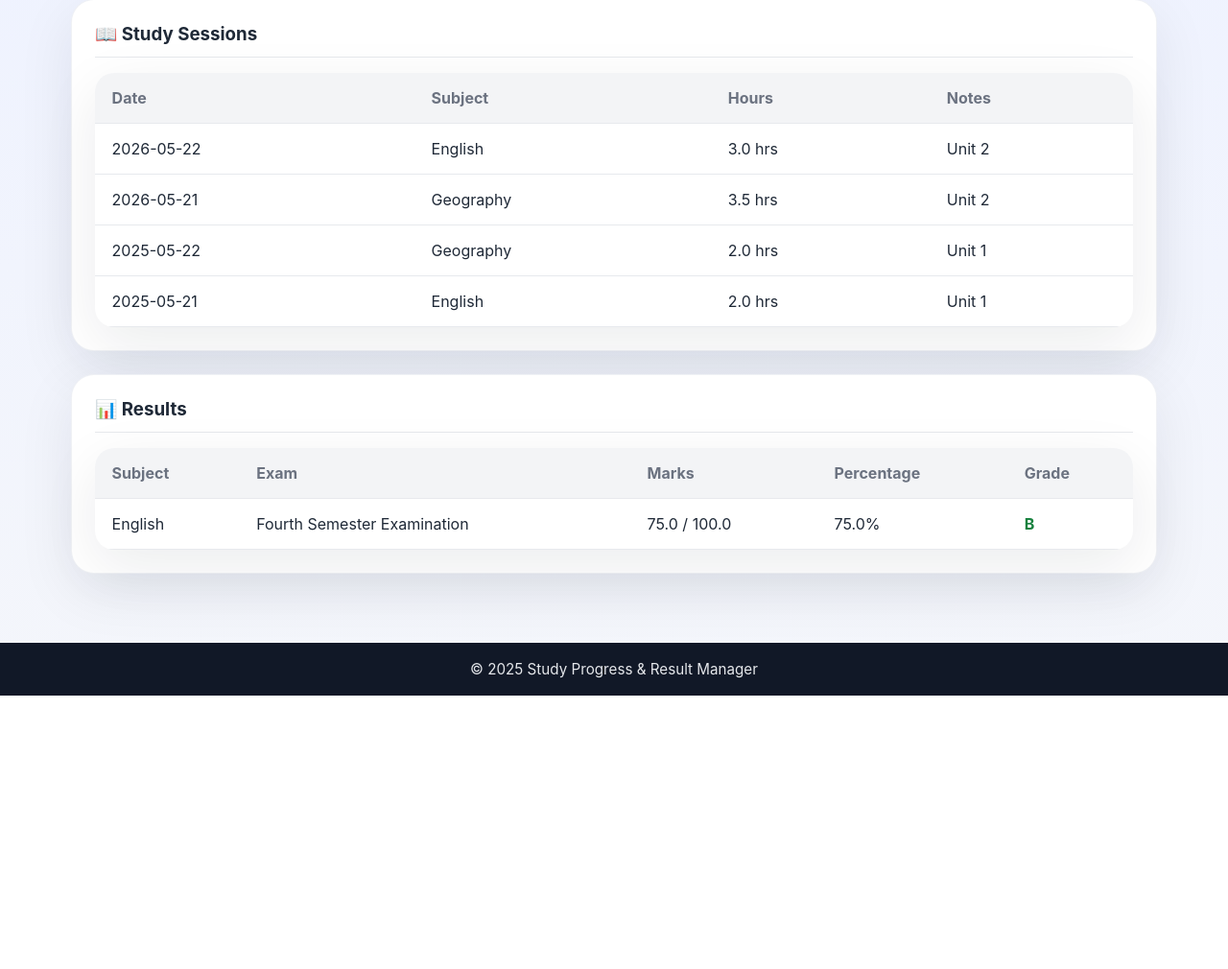
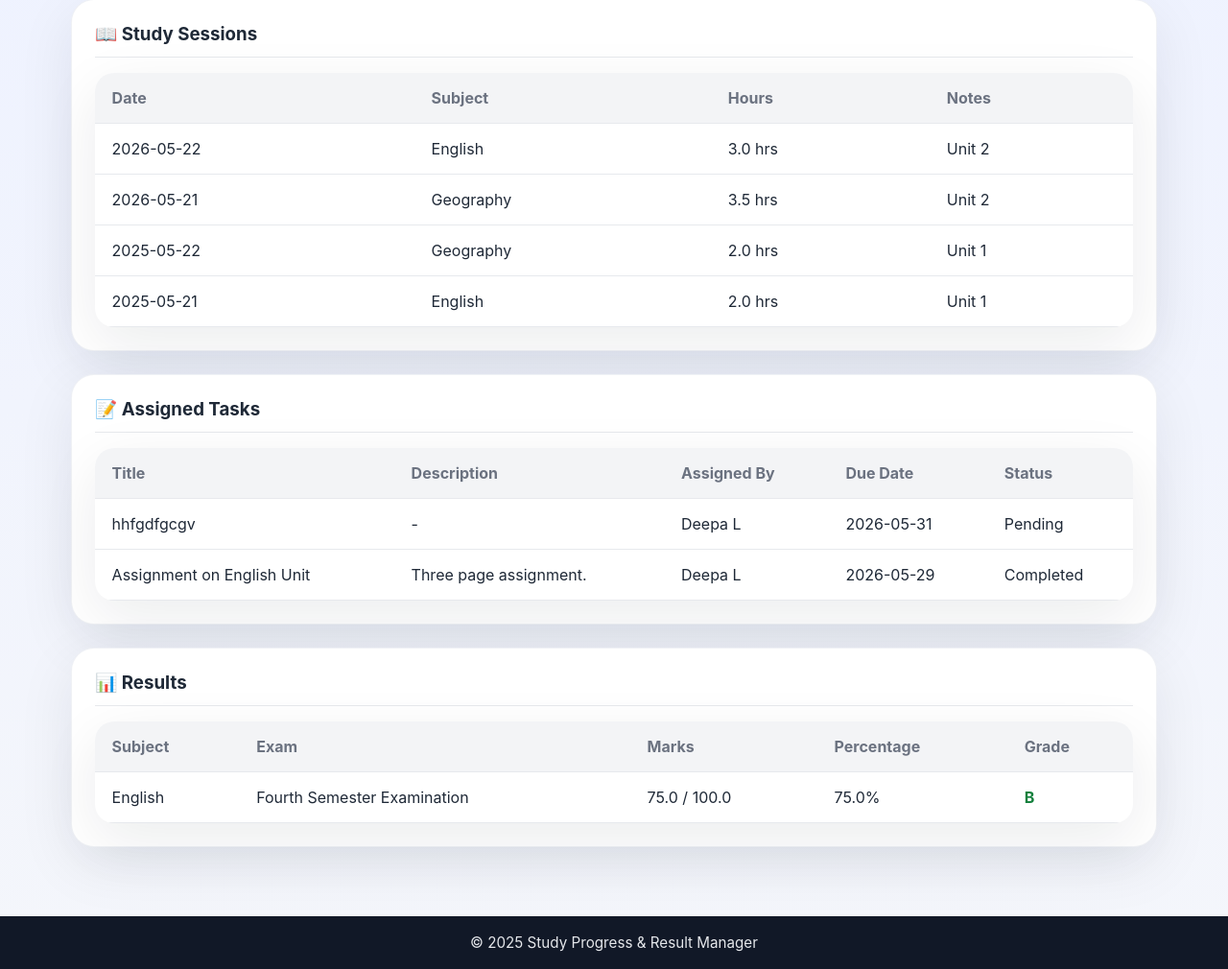
Before and after one commit to Krishna2006-eco/SAMS, a Flask app: page /teacher/student-progress/1 in a window 1280 px wide. Shown: the part 164-1174 px from the top of the page at 96% size. Before the commit the page ends 889 px from the top, so only its background shows below. Run offline with Flask 3, Linux system fonts and the light colour scheme; a user stored in the database is signed in; data comes from the database, SQL or seed files in the repository; both versions use the stored data as it was after the commit.

Commit message:
Added new edit feature in students dashboard

```diff
--- a/app.py
+++ b/app.py
@@ -302,6 +302,76 @@ def complete_task(task_id):
     flash('Task marked as completed!', 'success')
     return redirect(url_for('student_dashboard'))
 
+@app.route('/student/edit-study-log/<int:log_id>', methods=['GET', 'POST'])
+@login_required
+@student_required
+def edit_study_log(log_id):
+    """Edit an existing study log."""
+    conn = get_db_connection()
+    log = conn.execute('''
+        SELECT sl.*, s.name as subject_name
+        FROM study_logs sl
+        JOIN subjects s ON sl.subject_id = s.id
+        WHERE sl.id = ? AND sl.student_id = ?
+    ''', (log_id, session['user_id'])).fetchone()
+
+    if not log:
+        flash('Study log not found or you do not have permission to edit it.', 'error')
+        conn.close()
+        return redirect(url_for('student_dashboard'))
+
+    subjects = conn.execute('SELECT * FROM subjects ORDER BY name').fetchall()
+
+    if request.method == 'POST':
+        subject_id = request.form['subject_id']
+        hours_spent = float(request.form['hours_spent'])
+        study_date = request.form['study_date']
+        notes = request.form.get('notes', '')
+
+        conn.execute('''
+            UPDATE study_logs
+            SET subject_id = ?, hours_spent = ?, study_date = ?, notes = ?
+            WHERE id = ?
+        ''', (subject_id, hours_spent, study_date, notes, log_id))
+        conn.commit()
+        conn.close()
+
+        flash('Study session updated successfully!', 'success')
+        return redirect(url_for('student_dashboard'))
+
+    conn.close()
+    return render_template('edit_study_log.html', log=log, subjects=subjects)
+
+
+@app.route('/student/toggle-task/<int:task_id>', methods=['POST'])
+@login_required
+@student_required
+def toggle_task(task_id):
+    """Toggle task completion status."""
+    conn = get_db_connection()
+    task = conn.execute('''
+        SELECT is_completed FROM tasks
+        WHERE id = ? AND student_id = ?
+    ''', (task_id, session['user_id'])).fetchone()
+
+    if not task:
+        flash('Task not found or you do not have permission to edit it.', 'error')
+        conn.close()
+        return redirect(url_for('student_dashboard'))
+
+    new_status = 0 if task['is_completed'] else 1
+    conn.execute('''
+        UPDATE tasks SET is_completed = ?
+        WHERE id = ?
+    ''', (new_status, task_id))
+    conn.commit()
+    conn.close()
+
+    status_text = 'completed' if new_status else 'pending'
+    flash(f'Task marked as {status_text}!', 'success')
+    return redirect(url_for('student_dashboard'))
+
+
 # ----- Teacher Routes -----
 
 @app.route('/teacher/dashboard')
@@ -428,7 +498,7 @@ def student_progress(student_id):
     # Calculate results with grades
     results = []
     for mark in marks:
-        percentage = (mark['marks_obtained'] / mark['max_marks']) * 100
+        percentage = (mark['marks_obtained'] / mark['max_marks']) * 100 if mark['max_marks'] else 0
         grade = calculate_grade(percentage)
         results.append({
             'subject_name': mark['subject_name'],
@@ -439,12 +509,22 @@ def student_progress(student_id):
             'grade': grade
         })
 
+    # Get assigned tasks for the student
+    tasks = conn.execute('''
+        SELECT t.*, u.full_name as teacher_name
+        FROM tasks t
+        JOIN users u ON t.teacher_id = u.id
+        WHERE t.student_id = ?
+        ORDER BY t.is_completed ASC, t.due_date ASC
+    ''', (student_id,)).fetchall()
+
     conn.close()
 
     return render_template('student_progress.html',
                          student=student,
                          study_logs=study_logs,
-                         results=results)
+                         results=results,
+                         tasks=tasks)
 
 # Run the app
 if __name__ == '__main__':
--- a/database.py
+++ b/database.py
@@ -21,9 +21,15 @@ def init_db():
             password TEXT NOT NULL,
             role TEXT NOT NULL CHECK(role IN ('teacher', 'student')),
             full_name TEXT NOT NULL,
+            department TEXT,
             created_at TIMESTAMP DEFAULT CURRENT_TIMESTAMP
         )
     ''')
+
+    # Ensure the department column exists for older databases.
+    existing_columns = [row[1] for row in cursor.execute("PRAGMA table_info(users)").fetchall()]
+    if 'department' not in existing_columns:
+        cursor.execute('ALTER TABLE users ADD COLUMN department TEXT')
 
     # Subjects table
     cursor.execute('''
--- a/templates/student_progress.html
+++ b/templates/student_progress.html
@@ -35,6 +35,37 @@
     {% endif %}
 </div>
 
+<!-- Assigned Tasks -->
+<div class="card">
+    <h3>📝 Assigned Tasks</h3>
+    {% if tasks %}
+        <table class="data-table">
+            <thead>
+                <tr>
+                    <th>Title</th>
+                    <th>Description</th>
+                    <th>Assigned By</th>
+                    <th>Due Date</th>
+                    <th>Status</th>
+                </tr>
+            </thead>
+            <tbody>
+                {% for task in tasks %}
+                <tr>
+                    <td>{{ task.title }}</td>
+                    <td>{{ task.description or '-' }}</td>
+                    <td>{{ task.teacher_name }}</td>
+                    <td>{{ task.due_date or '-' }}</td>
+                    <td>{{ 'Completed' if task.is_completed else 'Pending' }}</td>
+                </tr>
+                {% endfor %}
+            </tbody>
+        </table>
+    {% else %}
+        <p class="empty-state">No tasks assigned yet.</p>
+    {% endif %}
+</div>
+
 <!-- Results -->
 <div class="card">
     <h3>📊 Results</h3>
```
Also changed, not shown: templates/edit_study_log.html (added, +42 -0 lines), templates/student_dashboard.html (+9 -5 lines), study_tracker.db.
